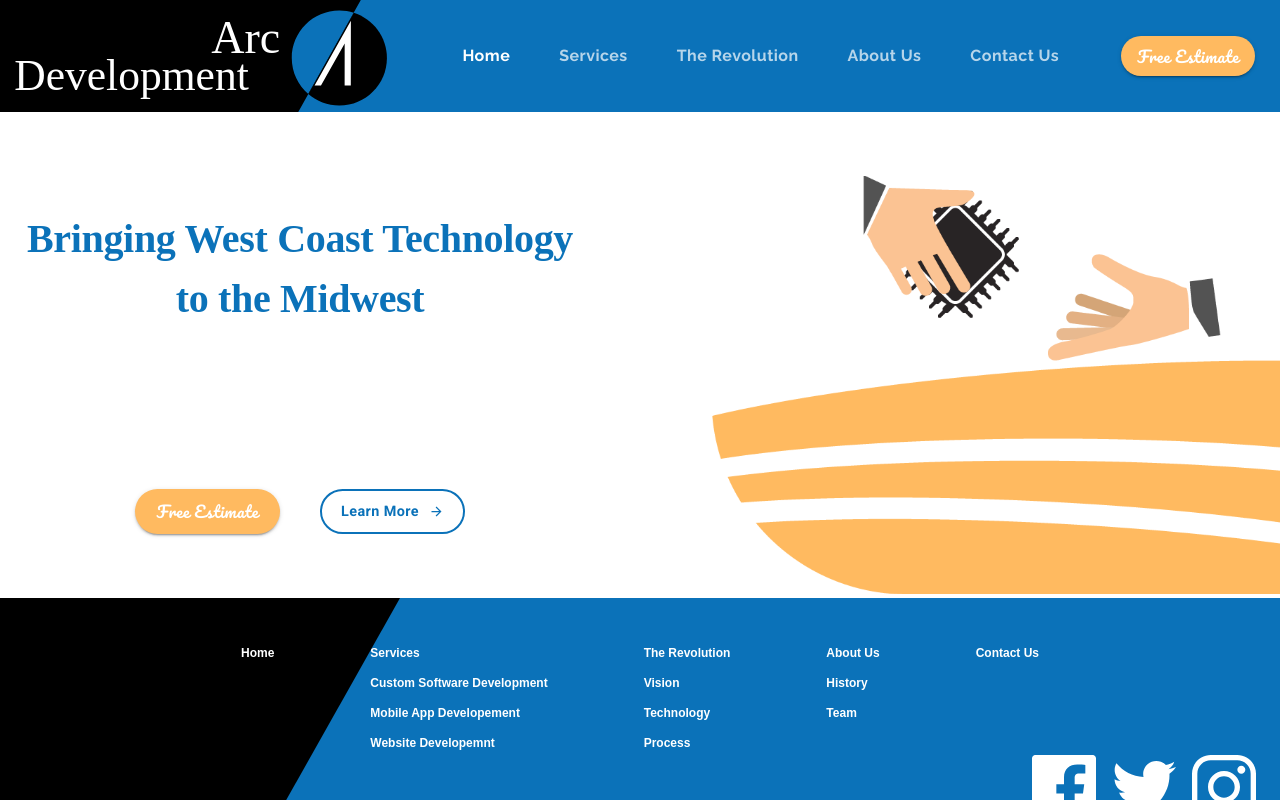
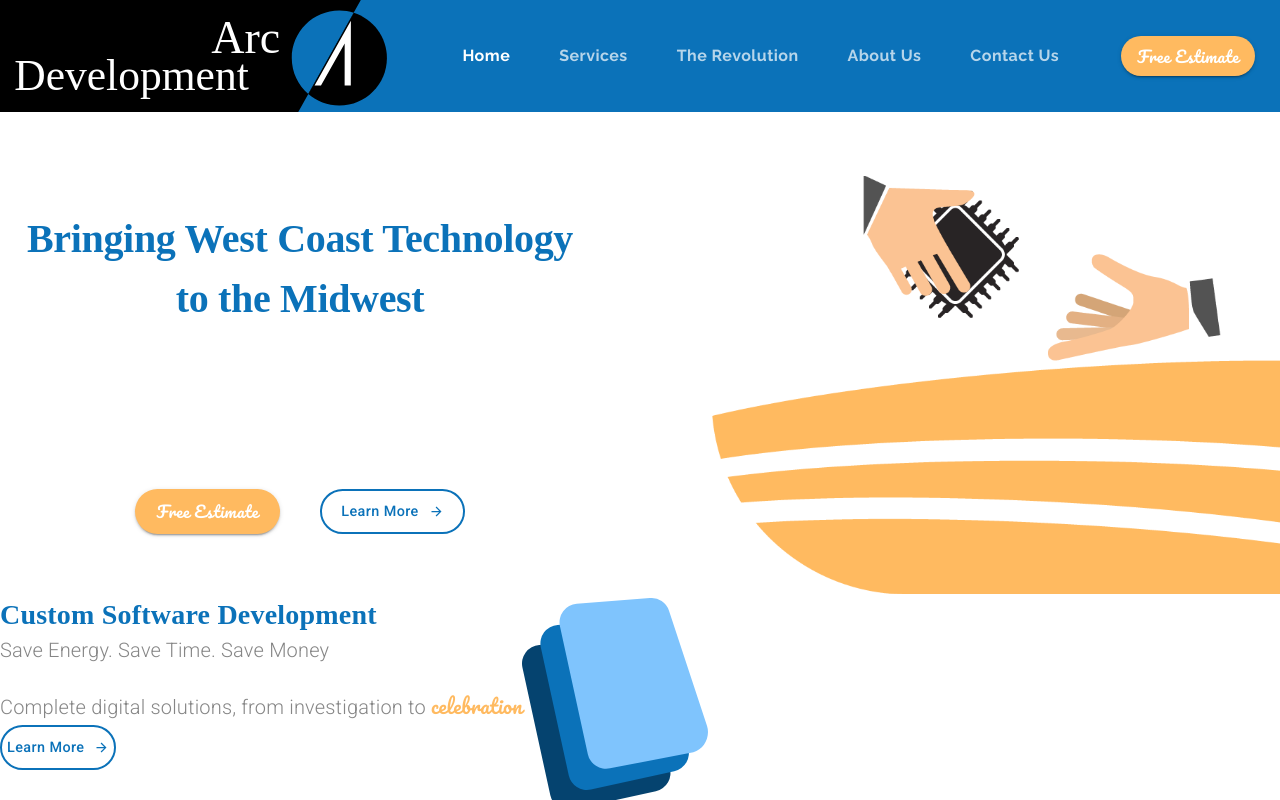
Before and after one commit to arunsinghsnd/NativeCodeLab, a React (Create React App) app: page / in a window 1280 px wide. Shown: the top 800 px of the page. Built offline with nearby package versions, Linux system fonts and the light colour scheme.

Commit message:
creating the services block

```diff
--- a/src/components/LandingPage.js
+++ b/src/components/LandingPage.js
@@ -10,6 +10,7 @@ import {
 
 import animationData from "../animations/landinganimation/data";
 import ButtonArrow from "../components/ui/ButtonArrow";
+import customSoftware from "../assets/Custom Software Icon.svg";
 
 const useStyle = makeStyles(theme => ({
   animation: {
@@ -36,16 +37,16 @@ const useStyle = makeStyles(theme => ({
     marginTop: "10em",
   },
   learnButtonHero: {
-    borderColor: theme.palette.common.blue,
-    color: theme.palette.common.blue,
-    borderWidth: 2,
-    textTransform: "none",
-    borderRadius: 50,
-    fontFamily: "Roboto",
-    fontWeight: "bold",
+    ...theme.typography.learnButtom,
     fontSize: "0.9rem",
     height: 45,
     width: 145,
+  },
+  learnButton: {
+    ...theme.typography.learnButtom,
+    fontSize: "0.9rem",
+    height: 45,
+    padding: 5,
   },
   mainContainer: {
     marginTop: "5em",
@@ -62,6 +63,13 @@ const useStyle = makeStyles(theme => ({
     [theme.breakpoints.down("xs")]: {
       marginLeft: 0,
     },
+  },
+  specialText: {
+    fontFamily: "Pacifico",
+    color: theme.palette.common.orange,
+  },
+  subtitle: {
+    marginBottom: "1em",
   },
 }));
 
@@ -80,6 +88,7 @@ const LandingPage = () => {
   return (
     <Grid container direction="column" className={classes.mainContainer}>
       <Grid item>
+        {/*-----Hero Block Start-------*/}
         <Grid
           container
           justifyContent="flex-end"
@@ -119,6 +128,34 @@ const LandingPage = () => {
           </Grid>
         </Grid>
       </Grid>
+      {/*-----Hero Block End-------*/}
+      {/*-----Services Block Start-------*/}
+      <Grid item>
+        <Grid container direction="row">
+          <Grid itme>
+            <Typography variant="h4">Custom Software Development</Typography>
+            <Typography variant="subtitle1" className={classes.subtitle}>
+              Save Energy. Save Time. Save Money
+            </Typography>
+            <Typography variant="subtitle1">
+              Complete digital solutions, from investigation to{" "}
+              <span className={classes.specialText}>celebration</span>
+            </Typography>
+            <Button variant="outlined" className={classes.learnButton}>
+              <span style={{ marginRight: 10 }}>Learn More</span>
+              <ButtonArrow
+                height={15}
+                width={15}
+                fill={theme.palette.common.blue}
+              />
+            </Button>
+          </Grid>
+          <Grid item>
+            <img alt="custom software icon" src={customSoftware} />
+          </Grid>
+        </Grid>
+      </Grid>
+      {/*-----Services Block End-------*/}
     </Grid>
   );
 };
--- a/src/components/ui/Theme.js
+++ b/src/components/ui/Theme.js
@@ -1,6 +1,7 @@
 import { createTheme } from "@material-ui/core/styles";
 const arcBlue = "#0B72B9";
 const arcOrange = "#FFBA60";
+const arcGrey = "#868686";
 
 export default createTheme({
   palette: {
@@ -35,5 +36,30 @@ export default createTheme({
       color: `${arcBlue}`,
       lineHeight: 1.5,
     },
+    h3: {
+      fontFamily: "Pacifico",
+      fontSize: "2.5em",
+      color: arcBlue,
+    },
+    h4: {
+      fontFamily: "Ralewaye",
+      fontWeight: 700,
+      fontSize: "1.75rem",
+      color: `${arcBlue}`,
+    },
+    subtitle1: {
+      fontWeight: 300,
+      fontSize: "1.25rem",
+      color: `${arcGrey}`,
+    },
+    learnButtom: {
+      borderColor: arcBlue,
+      borderWidth: 2,
+      textTransform: "none",
+      color: arcBlue,
+      borderRadius: 50,
+      fontFamily: "Roboto",
+      fontWeight: "blod",
+    },
   },
 });
```
